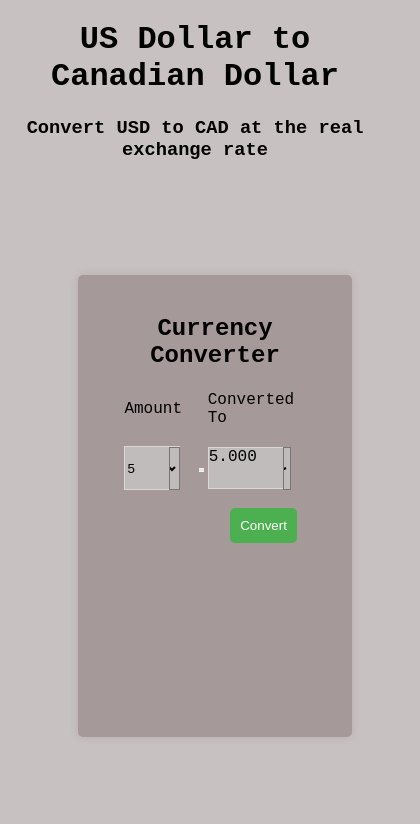
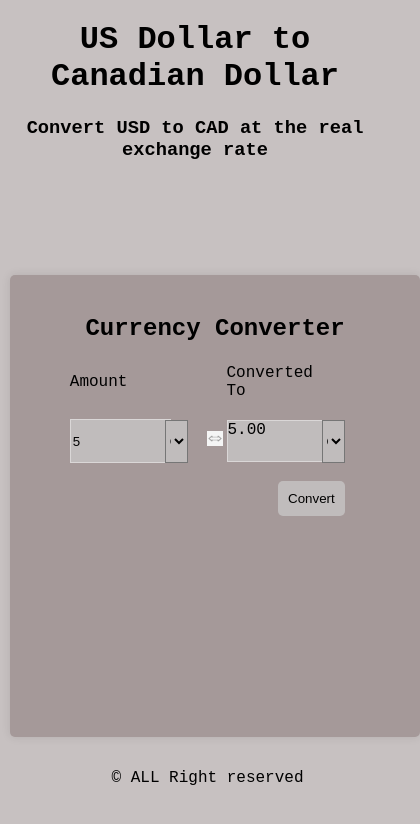
Before and after one commit to rasiksilwal013/JS_Assignment-2-3, a plain HTML site: page index.html in a window 390 px wide. Both pictures are taken after typing "5" into the empty fields and a click on the button "Convert". Shown: the whole page, 420 px wide, since content can reach past the window. Drawn offline with Linux system fonts and the light colour scheme.

Commit message:
added simple responsiveness

```diff
--- a/index.html
+++ b/index.html
@@ -2,43 +2,59 @@
 <html lang="en">
 
 <head>
+    <!-- character set and viewport -->
     <meta charset="UTF-8">
     <meta name="viewport" content="width=device-width, initial-scale=1.0">
+
+    <!-- stylesheet for styling -->
     <link rel="stylesheet" href="style.css">
+
+    <!-- External JavaScript file conversion -->
     <script src="script.js"></script>
-    <title>Currency Converter</title>
+     <title>Currency Converter</title>
 </head>
 
 <body>
+    <!-- Header section  -->
     <header>
         <h1>US Dollar to Canadian Dollar</h1>
-        <h3> Convert USD to CAD at the real exchange rate</h3>
+        <h3>Convert USD to CAD at the real exchange rate</h3>
+    </header>
 
-    </header>
+    <!-- Main section for the currency converter -->
     <section>
 
         <h2>Currency Converter</h2>
-        <table >
+
+
+        <table>
+
             <tr>
                 <td colspan="2"><label for="amount">Amount</label></td>
-                <td>
+                <td></td>
                 <td>Converted To</td>
             </tr>
 
+
             <tr>
-                <td width="38%"> <input type="number" id="amount" placeholder="Enter amount"></td>
+                <!-- Input field for amount -->
+                <td width="38%"><input type="number" id="amount" placeholder="Enter amount"></td>
+
+
                 <td width="9%">
                     <select id="fromCurrency">
-                        <option value="CAD">CAD </option>
-                        <option value="USD">USD </option>
+                        <option value="CAD">CAD</option>
+                        <option value="USD">USD</option>
                     </select>
                 </td>
-                <td width="6%">
-                    <img src="images/arrow.jpg" alt="">
-                </td>
-                <td width="38%">
-                    <p id="result"></p>
-                </td>
+
+
+                <td width="6%"><img src="images/arrow.jpg" alt=""></td>
+
+                <!-- Displaying the converted result -->
+                <td width="38%"><p id="result"></p></td>
+
+                <!-- Dropdown for selecting 'To' currency -->
                 <td width="9%">
                     <select id="toCurrency">
                         <option value="CAD">CAD</option>
@@ -47,17 +63,15 @@
                 </td>
             </tr>
         </table>
+
+        <!-- Button to call currency conversion -->
         <button onclick="convertCurrency()">Convert</button>
-
-
-
     </section>
 
+    <!-- Footer section  -->
     <footer>
-
+        <text>&copy; ALL Right reserved</text>
     </footer>
-
-
 </body>
 
 </html>
--- a/script.js
+++ b/script.js
@@ -56,5 +56,5 @@ function convertCurrency() {
     }
 
     // Display the result with up to 3 digits after the decimal point
-    resultParagraph.textContent = `${result.toFixed(3)}`;
+    resultParagraph.textContent = `${result.toFixed(2)}`;
 }
--- a/style.css
+++ b/style.css
@@ -1,21 +1,21 @@
+/* Resetting default styles and setting the overall appearance */
 body {
     margin: 0;
     padding: 0;
     background-color: #c7c1c1;
     box-sizing: border-box;
     font-family: 'Courier New', Courier, monospace;
-
 }
 
-header{
+/* Styling for the header section */
+header {
     width: 100%;
     height: 30vh;
     text-align: center;
-
 }
 
-
-section{
+/* Styling for the main content section */
+section {
     width: 60%;
     height: 50vh;
     margin-left: 20%;
@@ -23,47 +23,51 @@ section{
     padding: 20px;
     border-radius: 5px;
     box-shadow: 0 0 10px rgba(0, 0, 0, 0.1);
-
-
 }
 
-h2{
+/* Centering text within h2 tags */
+h2 {
     text-align: center;
 }
 
-table{
+/* Styling for tables */
+table {
     width: 80%;
     margin-left: 10%;
 }
 
-img{
+/* Making images responsive */
+img {
     max-width: 100%;
 }
 
-input{
+/* Styling for input fields */
+input {
     width: 90%;
     height: 40px;
     background-color: #c0bcbc;
     border: 1px solid rgb(218, 215, 215);
-
 }
 
-select{
+/* Styling for select dropdowns */
+select {
     width: 100%;
     height: 43px;
-    margin-left: -15px ;
+    margin-left: -15px;
     background-color: #c0bcbc;
 }
-p{
+
+/* Styling for paragraphs */
+p {
     width: 90%;
     height: 40px;
     border: 1px solid rgb(218, 215, 215);
     background-color: #c0bcbc;
 }
 
+/* Styling for buttons */
 button {
-    background-color: #4caf50;
-    color: #fff;
+    background-color: #c0bcbc;
     padding: 10px;
     border: none;
     border-radius: 5px;
@@ -71,8 +75,27 @@ button {
     float: right;
     margin-right: 15%;
 }
-footer{
-    width: 100%;
+
+/* Styling for the footer */
+footer {
+    width: 90%;
     height: 20vh;
+    padding: 2rem;
+    text-align: center;
+}
 
+/* Media queries for tablet screens */
+@media screen and (max-width: 768px) {
+    section {
+        width: 90%;
+        margin-left: 5%;
+    }
 }
+
+/* Media queries for mobile screens */
+@media screen and (max-width: 480px) {
+    section {
+        width: 95%;
+        margin-left: 2.5%;
+    }
+}
```
